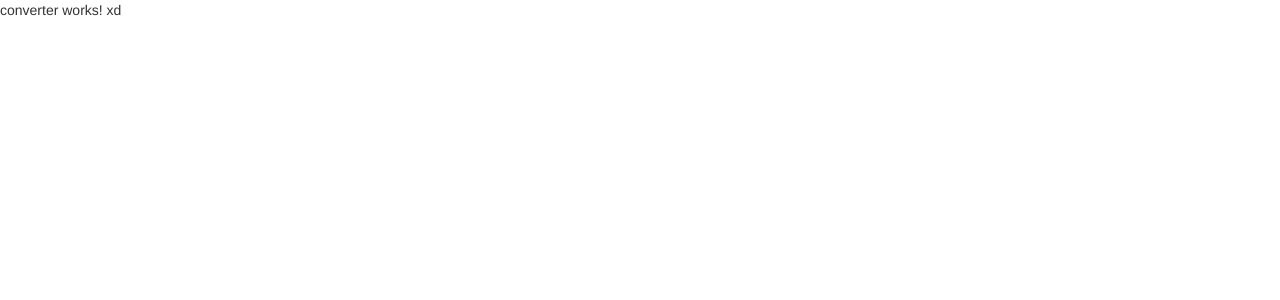
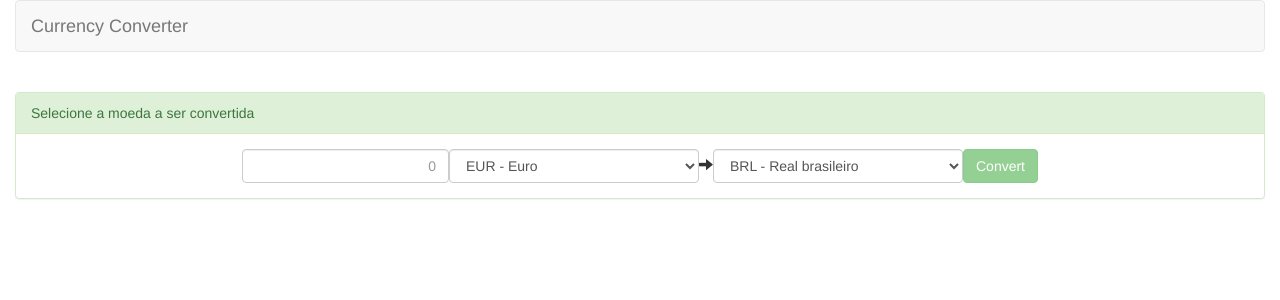
Before and after one commit to hugogomess/currency-converter, an Angular app: page / in a window 1280 px wide. Shown: the top 300 px of the page. Built offline with nearby package versions, Linux system fonts and the light colour scheme.

Commit message:
update converter component

```diff
--- a/src/app/app.component.html
+++ b/src/app/app.component.html
@@ -1 +1,14 @@
-<app-converter></app-converter>
+<div class="container-fluid">
+	<nav class="navbar navbar-default">
+	  <div class="container-fluid">
+	    <div class="navbar-header">
+	      <a class="navbar-brand" href="#">
+	        Currency Converter
+	      </a>
+	    </div>
+	  </div>
+	</nav>
+
+    <app-converter></app-converter>
+
+</div>
--- a/src/app/converter/components/converter/converter.component.html
+++ b/src/app/converter/components/converter/converter.component.html
@@ -1 +1,27 @@
-<p>converter works! xd</p>
+<br />
+<div class="alert alert-danger" role="alert" *ngIf="error">
+    Erro ao obter dados. Tente novamente.
+</div>
+<div class="panel panel-success">
+    <div class="panel-heading">
+        Selecione a moeda a ser convertida
+    </div>
+    <div class="panel-body text-center">
+        <form class="form-inline" #conversionForm="ngForm">
+            <input type="text" name="value" class="form-control text-right" placeholder="0" required
+                [(ngModel)]="conversion.value">
+            <select name="sourceCurrency" [(ngModel)]="conversion.sourceCurrency" class="form-control" required>
+                <option *ngFor="let currency of currencies" [value]="currency.initials">
+                    {{ currency.initials }} - {{ currency.description }}
+                </option>
+            </select>
+            <span class="glyphicon glyphicon-arrow-right" aria-hidden="true"></span>
+            <select name="targetCurrency" [(ngModel)]="conversion.targetCurrency" class="form-control" required>
+                <option *ngFor="let currency of currencies" [value]="currency.initials">
+                    {{ currency.initials }} - {{ currency.description }}
+                </option>
+            </select>
+            <input type="submit" value="Convert" class="btn btn-success" data-toggle="modal" data-target="#quotationModal" (click)="convert()" [disabled]="!conversionForm.form.valid">
+        </form>
+    </div>
+</div>
--- a/src/app/converter/components/converter/converter.component.ts
+++ b/src/app/converter/components/converter/converter.component.ts
@@ -1,4 +1,9 @@
-import { Component, OnInit } from '@angular/core';
+import { Component, OnInit, ViewChild } from '@angular/core';
+
+import { Currency, Conversion, ConversionResponse } from '../../models';
+import { CurrencyService, ConverterService } from '../../services';
+import { NgForm } from '@angular/forms';
+
 
 @Component({
   selector: 'app-converter',
@@ -7,9 +12,31 @@ import { Component, OnInit } from '@angular/core';
 })
 export class ConverterComponent implements OnInit {
 
-  constructor() { }
+  currencies: Currency[];
+  conversion: Conversion;
+  error: boolean;
+  conversionResponse: ConversionResponse;
+
+  @ViewChild('conversionForm', { static: true }) conversionForm: NgForm;
+
+  constructor(
+    private currencyService: CurrencyService,
+    private converterService: ConverterService) { }
 
   ngOnInit() {
+    this.currencies = this.currencyService.findAll();
+    this.init();
+  }
+
+  init(): void {
+    this.conversion = new Conversion('EUR', 'BRL', null);
+    this.error = false;
+  }
+
+  convert(): void {
+    if (this.conversionForm.form.valid) {
+      alert('KKKKKK: ' + JSON.stringify(this.conversion));
+    }
   }
 
 }
--- a/src/app/converter/converter.module.ts
+++ b/src/app/converter/converter.module.ts
@@ -1,6 +1,7 @@
 import { NgModule } from '@angular/core';
 import { CommonModule } from '@angular/common';
 import { HttpClientModule } from '@angular/common/http';
+import { FormsModule } from '@angular/forms';
 
 import { ConverterComponent } from './components';
 import { CurrencyService, ConverterService } from './services';
@@ -10,7 +11,8 @@ import { CurrencyService, ConverterService } from './services';
   declarations: [ConverterComponent],
   imports: [
     CommonModule,
-    HttpClientModule
+    HttpClientModule,
+    FormsModule
   ],
   exports: [
     ConverterComponent
--- a/src/app/converter/services/currency.service.ts
+++ b/src/app/converter/services/currency.service.ts
@@ -60,6 +60,7 @@ export class CurrencyService {
         this.currencies.push(currency);
       }
 
+      return this.currencies;
 
     }
 }
```
